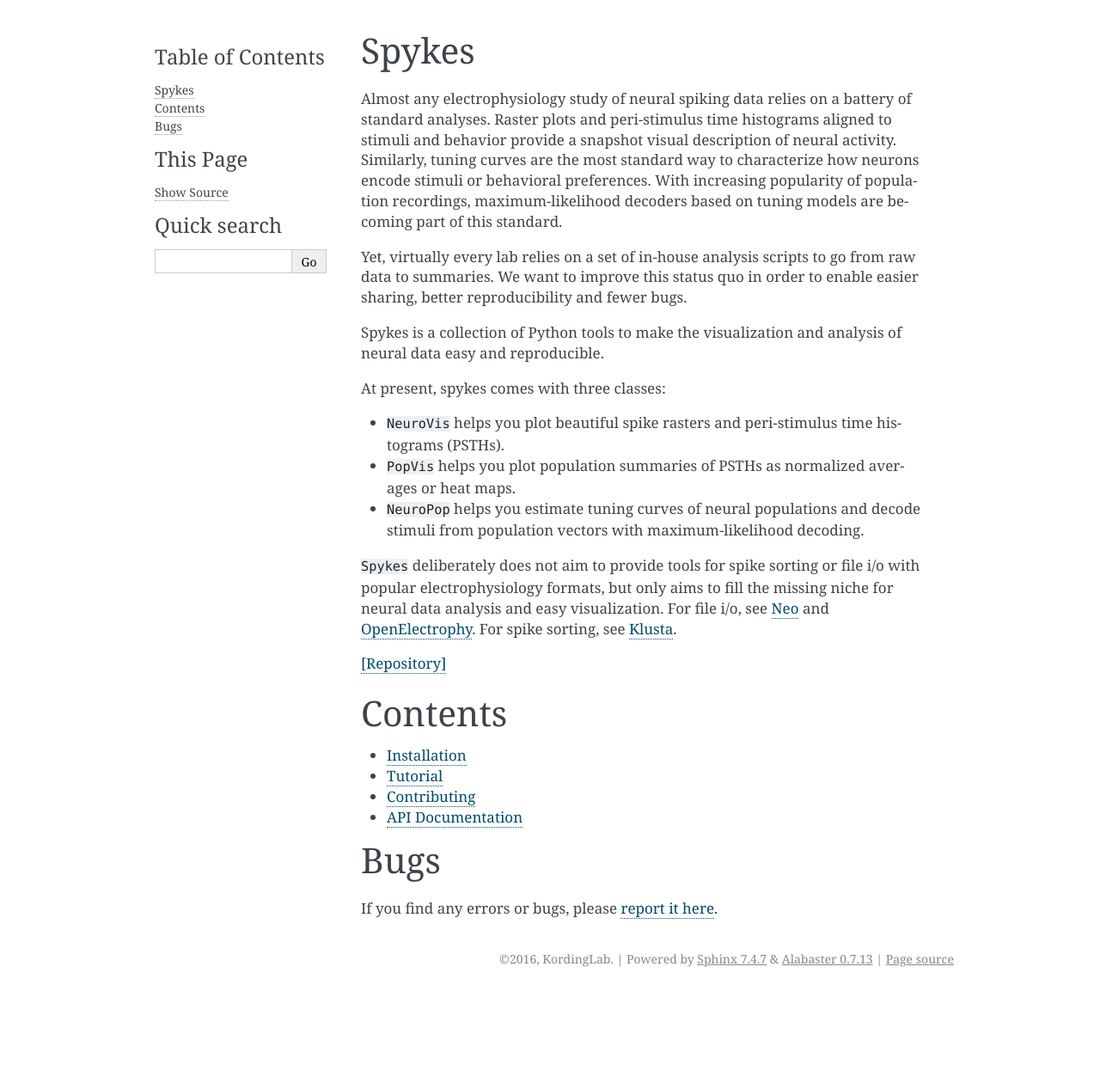
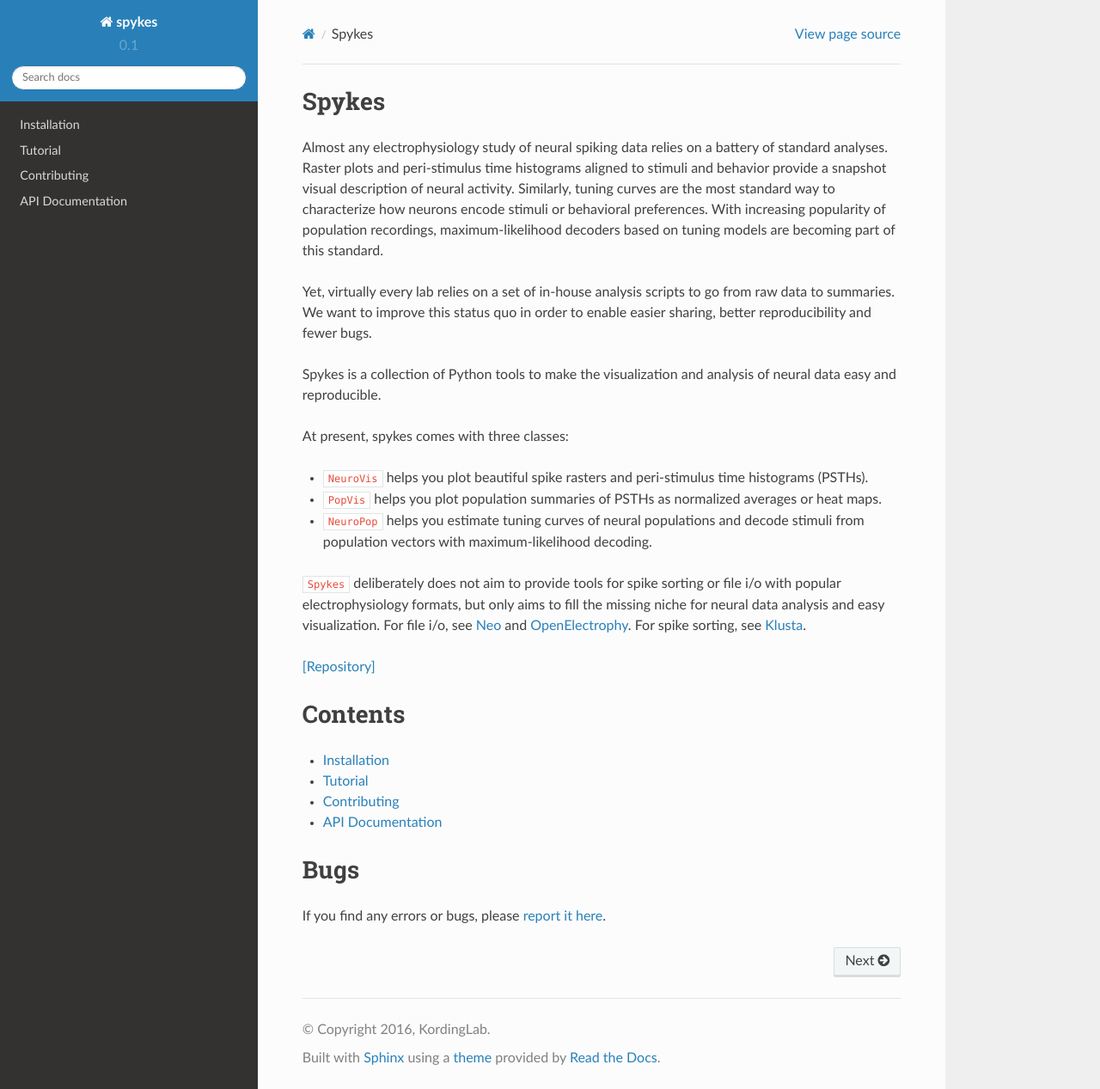
Before and after one commit to KordingLab/spykes, a Sphinx documentation site: the page built from doc/index.rst, in a window 1280 px wide and 1267 px high. Shown: the whole window at 86% size. Built offline with Sphinx 7.4.7 and the Read the Docs theme 2.0.0, drawn with Linux system fonts in a browser that asks for light colours; pages that are not in the unit, such as notebooks, are missing from menus.

Commit message:
modified docs theme and added logo to readme

```diff
--- a/doc/conf.py
+++ b/doc/conf.py
@@ -125,7 +125,7 @@
 
 # The theme to use for HTML and HTML Help pages.  See the documentation for
 # a list of builtin themes.
-html_theme = 'alabaster'
+html_theme = 'sphinx_rtd_theme'
 
 # Theme options are theme-specific and customize the look and feel of a theme
 # further.  For a list of options available for each theme, see the
```
Also changed, not shown: README.md (+2 -0 lines), spykes-logo.png (added), 1 other file.
